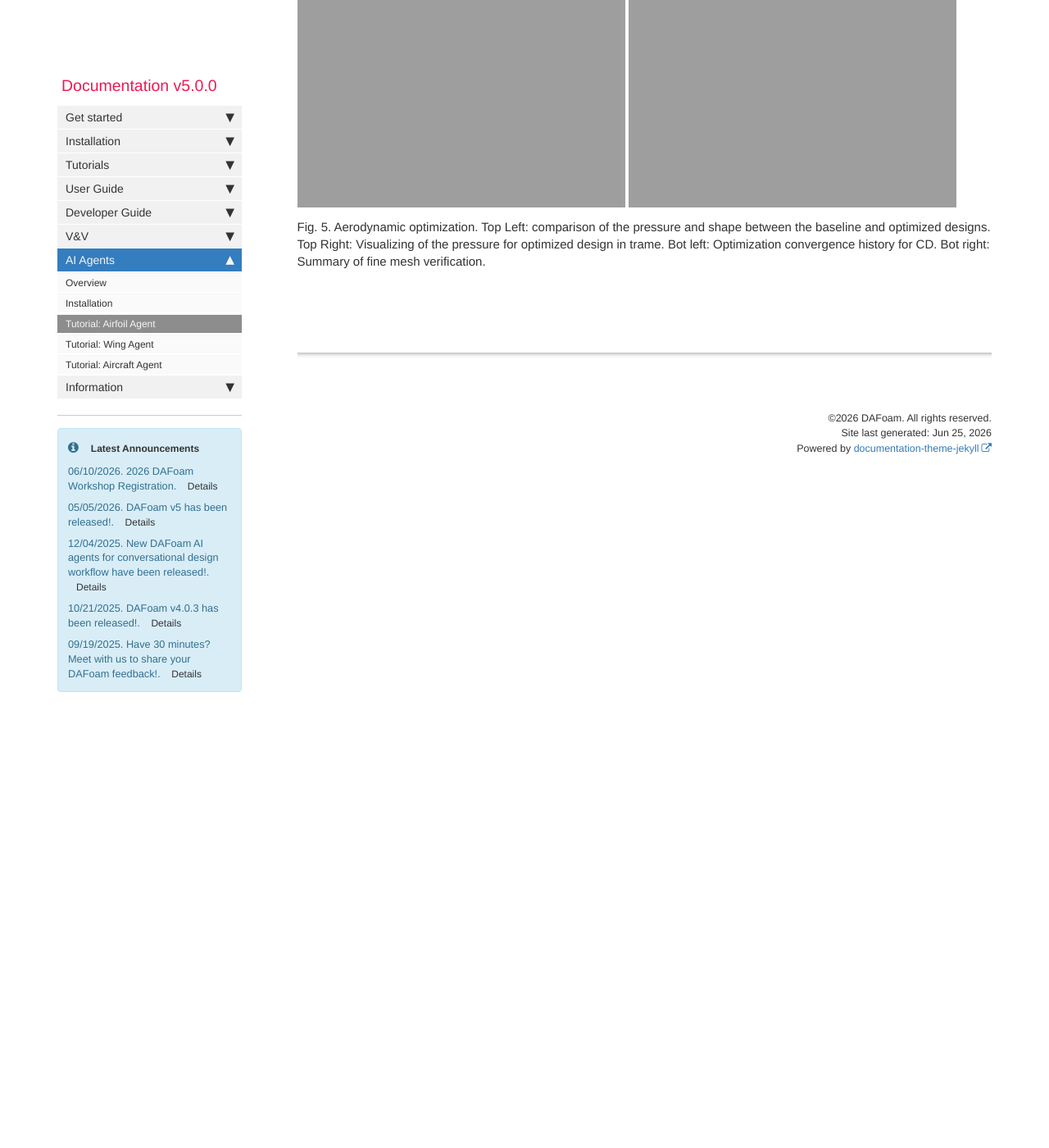
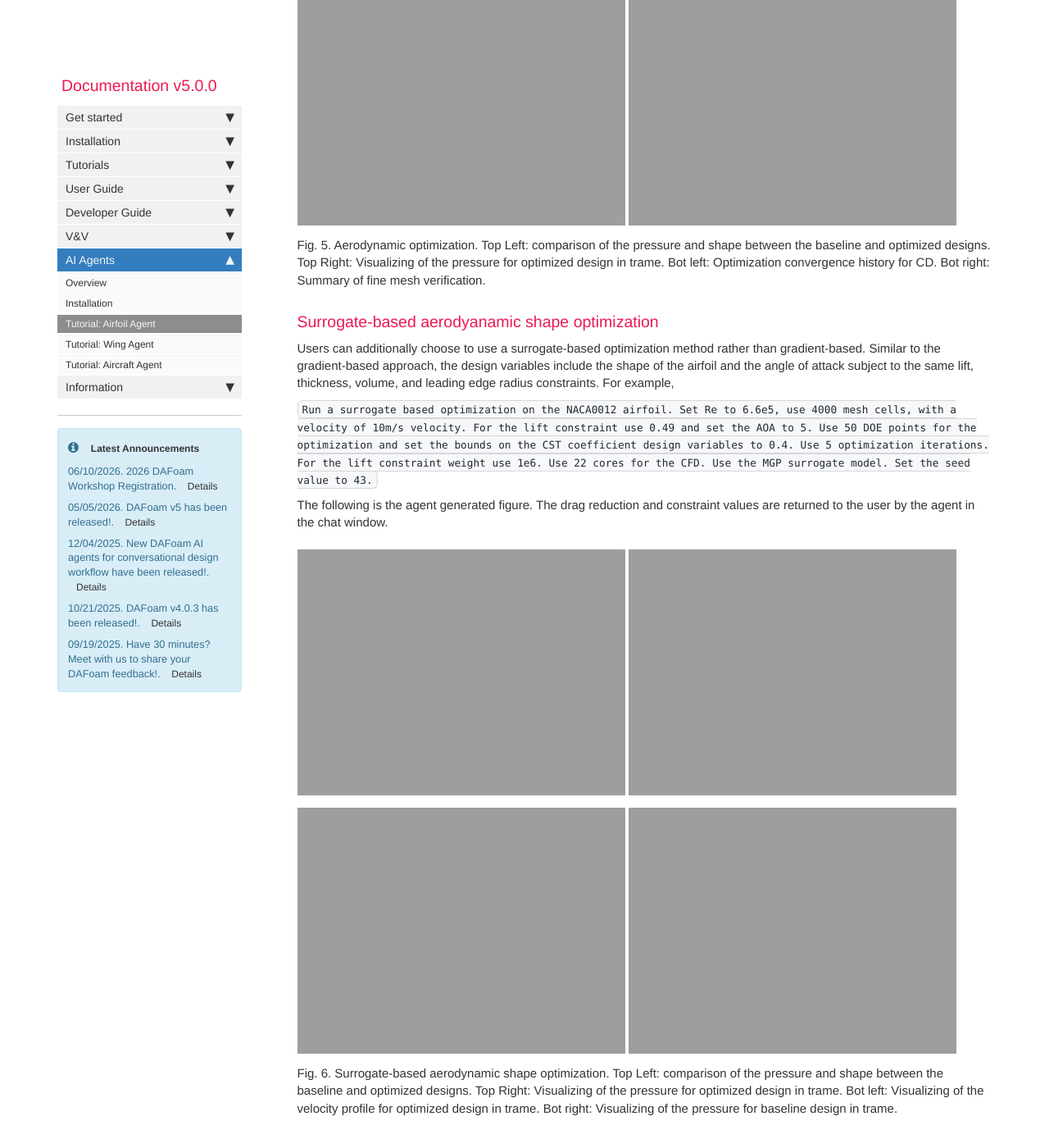
Before and after one commit to DAFoam/DAFoam.github.io, a Jekyll site: the page built from pages/mydoc/mydoc_ai_agent_airfoil.md, in a window 1280 px wide and 1400 px high, scrolled down 5804 px. Shown: the whole window at 82% size. Built offline with Jekyll 4.4.1, drawn with Linux system fonts in a browser that asks for light colours; comment, search, counter and statistics services are not loaded; some of the changed text lies outside the part shown.

Commit message:
updating with info for SBO on airfoil

```diff
--- a/pages/mydoc/mydoc_ai_agent_airfoil.md
+++ b/pages/mydoc/mydoc_ai_agent_airfoil.md
@@ -429,4 +429,19 @@ The agent will compare the drag reduciton between coarse and fine mesh for the b
 
 Fig. 5. Aerodynamic optimization. Top Left: comparison of the pressure and shape between the baseline and optimized designs. Top Right: Visualizing of the pressure for optimized design in trame. Bot left: Optimization convergence history for CD. Bot right: Summary of fine mesh verification.
 
+### Surrogate-based aerodyanamic shape optimization
+
+Users can additionally choose to use a surrogate-based optimization method rather than gradient-based. Similar to the gradient-based approach, the design variables include the shape of the airfoil and the angle of attack subject to the same lift, thickness, volume, and leading edge radius constraints. For example,
+
+`Run a surrogate based optimization on the NACA0012 airfoil. Set Re to 6.6e5, use 4000 mesh cells, with a velocity of 10m/s velocity. For the lift constraint use 0.49 and set the AOA to 5. Use 50 DOE points for the optimization and set the bounds on the CST coefficient design variables to 0.4. Use 5 optimization iterations. For the lift constraint weight use 1e6. Use 22 cores for the CFD. Use the MGP surrogate model. Set the seed value to 43.`
+
+The following is the agent generated figure. The drag reduction and constraint values are returned to the user by the agent in the chat window.
+
+<img src="{{ site.url }}{{ site.baseurl }}/images/tutorials/AI-airfoil-SBO-shape.png" style="width:400px !important;" />
+<img src="{{ site.url }}{{ site.baseurl }}/images/tutorials/AI-airfoil-SBO-pressure-opt-trame.png" style="width:400px !important;" />
+<img src="{{ site.url }}{{ site.baseurl }}/images/tutorials/AI-airfoil-SBO-velocity-opt-trame.png" style="width:400px !important;" />
+<img src="{{ site.url }}{{ site.baseurl }}/images/tutorials/AI-airfoil-SBO-veloccity-baseline-trame.png" style="width:400px !important;" />
+
+Fig. 6. Surrogate-based aerodynamic shape optimization. Top Left: comparison of the pressure and shape between the baseline and optimized designs. Top Right: Visualizing of the pressure for optimized design in trame. Bot left: Visualizing of the velocity profile for optimized design in trame. Bot right: Visualizing of the pressure for baseline design in trame.
+
 {% include links.html %}
```
